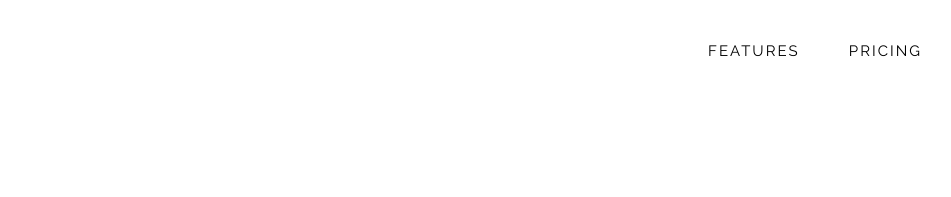
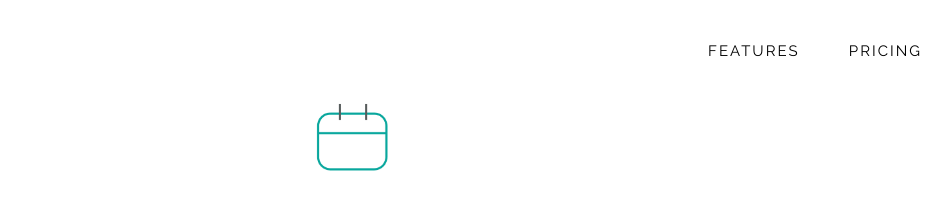
Before and after one commit to lnsz/Cordially, a website: page public/index.html in a window 1280 px wide. Shown: the top 197 px of the page, without its empty margins (287-1238 px from the left). Drawn offline with nearby package versions, Linux system fonts and the light colour scheme.

Commit message:
Added logo

```diff
--- a/public/index.html
+++ b/public/index.html
@@ -24,6 +24,7 @@
                 </ul>
             </nav>
 		</div>
+		<img class="logo" src="/Assets/logo.jpg">
 		<div class="title">
 			<h1 class="title1">CORDIALLY</h1>
 			<h2 class="title2">SIMPLIFY SCHEDULING</h2>
--- a/public/style.css
+++ b/public/style.css
@@ -504,3 +504,10 @@ a {
 	-webkit-transition-delay: 0.5s;
 	transition-delay: 0.5s;
 }
+.logo{
+	position: absolute;
+	transform: translate(-50%);
+	left: 50vw;
+	width: 100px;
+	top: 12vh;
+}
```
Also changed, not shown: public/Assets/logo.jpg (added).
